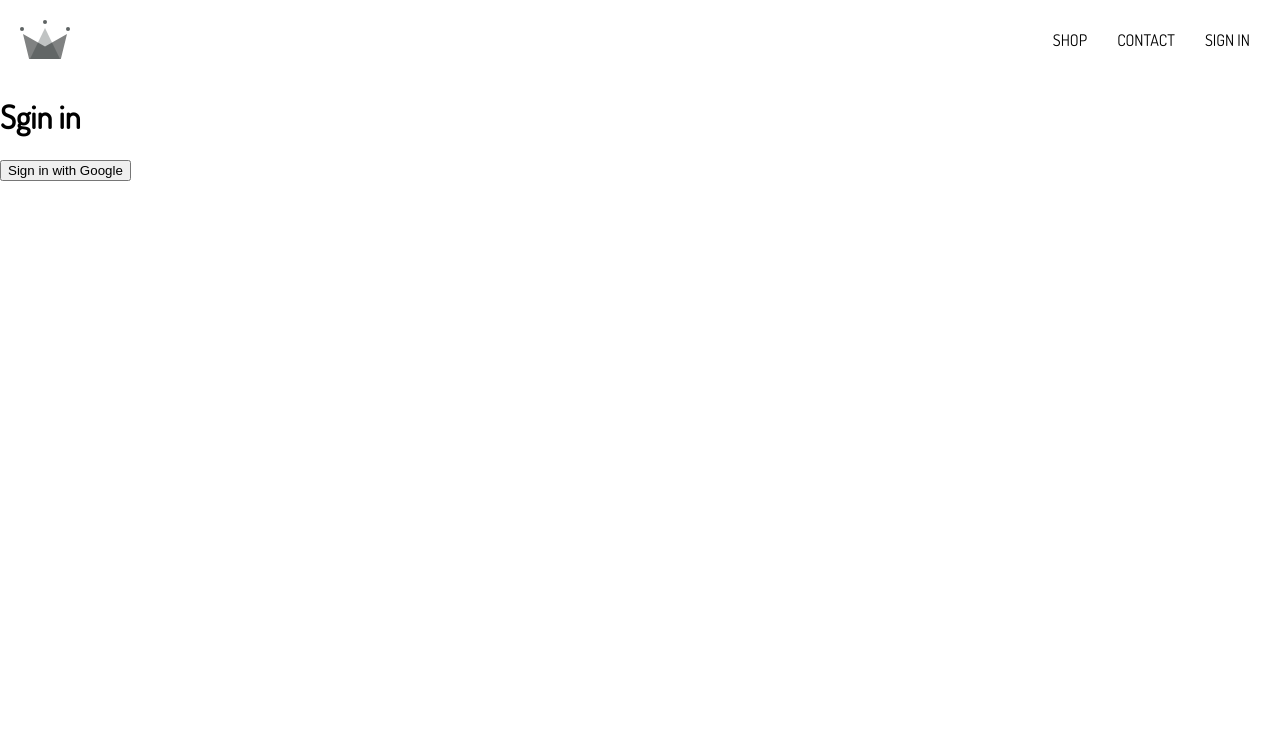
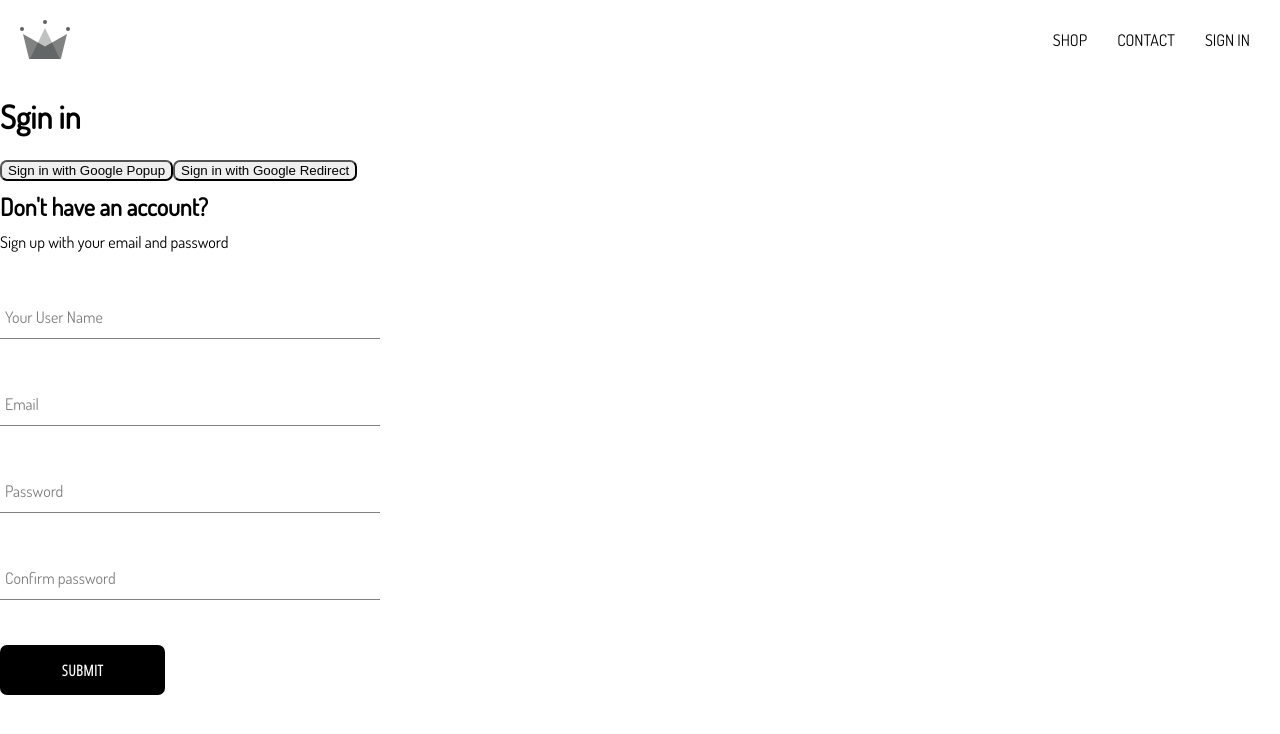
Before and after one commit to guodominic/best-fit, a React (Create React App) app: page /sign-in in a window 1280 px wide. Shown: the top 734 px of the page. Built offline with nearby package versions, Linux system fonts and the light colour scheme.

Commit message:
update sign up and button components

```diff
--- /dev/null
+++ b/src/components/button/button.component.jsx
@@ -0,0 +1,14 @@
+import './button.styles.scss'
+
+const BUTTON_TYPE_CLASSES = {
+    google: 'google-sign-in',
+    inverted: 'inverted'
+}
+
+const Button = ({ children, buttonType, otherProps }) => {
+    return (
+        <button className={`button-container ${BUTTON_TYPE_CLASSES[buttonType]}`} {...otherProps}>{children}</button>
+    )
+}
+
+export default Button
--- /dev/null
+++ b/src/components/button/button.styles.scss
@@ -0,0 +1,46 @@
+.button-container {
+  min-width: 165px;
+  width: auto;
+  height: 50px;
+  letter-spacing: 0.5px;
+  line-height: 50px;
+  padding: 0 35px 0 35px;
+  font-size: 15px;
+  background-color: black;
+  color: white;
+  text-transform: uppercase;
+  font-family: 'Open Sans Condensed';
+  font-weight: bolder;
+  border: none;
+  cursor: pointer;
+  display: flex;
+  justify-content: center;
+
+  &:hover {
+    background-color: white;
+    color: black;
+    border: 1px solid black;
+  }
+
+  &.google-sign-in {
+    background-color: #4285f4;
+    color: white;
+
+    &:hover {
+      background-color: #357ae8;
+      border: none;
+    }
+  }
+
+  &.inverted {
+    background-color: white;
+    color: black;
+    border: 1px solid black;
+
+    &:hover {
+      background-color: black;
+      color: white;
+      border: none;
+    }
+  }
+}
--- /dev/null
+++ b/src/components/form-input/form-input-component.jsx
@@ -0,0 +1,18 @@
+import './form-input-style.scss'
+
+const FormInput = ({ inputOption }) => {
+
+    return (
+        <div className='group'>
+            <input
+                className='form-input'
+                required
+                {...inputOption} />
+            {inputOption.label && (
+                <label className={`${inputOption.value ? 'shrink' : ''} form-input-label`}>{inputOption.label}</label>
+            )}
+        </div>
+    )
+}
+
+export default FormInput
--- /dev/null
+++ b/src/components/form-input/form-input-style.scss
@@ -0,0 +1,54 @@
+$sub-color: grey;
+$main-color: black;
+
+@mixin shrinkLabel {
+  top: -14px;
+  font-size: 12px;
+  color: $main-color;
+}
+
+.group {
+  position: relative;
+  margin: 45px 0;
+
+  .form-input {
+    background: none;
+    background-color: white;
+    color: $sub-color;
+    font-size: 18px;
+    padding: 10px 10px 10px 5px;
+    display: block;
+    width: 100%;
+    border: none;
+    border-radius: 0;
+    border-bottom: 1px solid $sub-color;
+    margin: 25px 0;
+
+    &:focus {
+      outline: none;
+    }
+
+    &:focus ~ .form-input-label {
+      @include shrinkLabel();
+    }
+  }
+
+  input[type='password'] {
+    letter-spacing: 0.3em;
+  }
+
+  .form-input-label {
+    color: $sub-color;
+    font-size: 16px;
+    font-weight: normal;
+    position: absolute;
+    pointer-events: none;
+    left: 5px;
+    top: 10px;
+    transition: 300ms ease all;
+
+    &.shrink {
+      @include shrinkLabel();
+    }
+  }
+}
--- /dev/null
+++ b/src/components/sign-up-form/sign-up-form.jsx
@@ -0,0 +1,102 @@
+import { useState } from 'react'
+import { createAuthUserWithEmailAndPassword, createUserDocFromAuth } from '../../utils/firebase/firebase.utils'
+//import { auth } from '../../utils/firebase/firebase.utils'
+import FormInput from '../form-input/form-input-component'
+import './sign-up-style.scss'
+import Button from '../button/button.component'
+
+const SignUp = () => {
+
+    const defaultFormField = {
+        userName: '',
+        email: '',
+        password: '',
+        confirmPassword: ''
+    }
+
+    const [formField, setFormField] = useState(defaultFormField)
+
+    const resetFormField = () => {
+        setFormField(defaultFormField)
+    }
+
+    const handleChange = (event) => {
+        const { name, value } = event.target;
+        setFormField({ ...formField, [name]: value });  //it's an object inside ({  })
+    }
+
+    const handleSubmit = async (event) => {
+        event.preventDefault();
+        const { userName, email, password, confirmPassword } = formField;
+        //check password match and length
+        if (password !== confirmPassword) {
+            alert('password do not match')
+            return;
+        } else if (password.length < 6) {
+            alert('password must be at least 6 characters')
+            return;
+        }
+        try {
+            console.log(formField)
+            const { user } = await createAuthUserWithEmailAndPassword(email, password)
+            //console.log(response.user)
+            await createUserDocFromAuth(user, { userName })
+            resetFormField();
+        }
+        catch (error) {
+            if (error.code === 'auth/email-already-in-use') {
+                alert('this email already exist')
+            } else {
+                console.log('hmm.. something wrong when creating new account', error)
+            }
+        }
+    }
+    const { userName, email, password, confirmPassWord } = formField;
+
+    const inputOptions = [
+        {
+            label: 'Your User Name',
+            type: 'text',
+            name: 'userName',
+            value: userName,
+            onChange: handleChange
+        },
+        {
+            label: 'Email',
+            type: 'email',
+            name: 'email',
+            value: email,
+            onChange: handleChange
+        },
+        {
+            label: 'Password',
+            type: 'password',
+            name: 'password',
+            value: password,
+            onChange: handleChange
+        },
+        {
+            label: 'Confirm password',
+            type: 'password',
+            name: 'confirmPassword',
+            value: confirmPassWord,
+            onChange: handleChange
+        }
+    ]
+
+
+    return (
+        <div className='sign-up-container'>
+            <h2>Don't have an account?</h2>
+            <span>Sign up with your email and password</span>
+            <form onSubmit={handleSubmit} className='signUpForm'>
+                {inputOptions.map(inputOption => (
+                    <FormInput key={inputOption.label} inputOption={inputOption} />
+                ))}
+                <Button type='submit'>Submit</Button>
+            </form>
+        </div>
+    )
+}
+
+export default SignUp
--- /dev/null
+++ b/src/components/sign-up-form/sign-up-style.scss
@@ -0,0 +1,10 @@
+.sign-up-container{
+    display: flex;
+    flex-direction: column;
+    width: 380px;
+
+}
+
+h2{
+    margin: 10px 0;
+}
--- a/src/index.scss
+++ b/src/index.scss
@@ -22,5 +22,6 @@
 
 *{
   box-sizing: border-box;
+  border-radius: 7px;
   //to ensure the max dimension including border is what we set
 }
--- a/src/routes/sign-in/sign-in-component.jsx
+++ b/src/routes/sign-in/sign-in-component.jsx
@@ -1,19 +1,41 @@
-import { signInWithGooglePopup, createUserDocFromAuth } from '../../utils/firebase/firebase.utils'
+import {
+    //auth,
+    signInWithGooglePopup,
+    createUserDocFromAuth,
+    signInWithGoogleRedirect,
+} from '../../utils/firebase/firebase.utils'
+//below import is for redirect auth
+/* import { useEffect } from 'react';
+import { getRedirectResult } from 'firebase/auth'; */
+import SignUp from '../../components/sign-up-form/sign-up-form';
 
 const SignIn = () => {
+
+    //redirect is more userfriendly for mobile app
+    /*     useEffect(async () => {
+            const response = await getRedirectResult(auth);
+            if (response) {
+                const userDocRef = await createUserDocFromAuth(response.user)
+                console.log(response.user);
+            }
+        }, []) */
 
     const logGoogleUser = async () => {
         const response = await signInWithGooglePopup();
         //console.log(response);
-        const userDocRef = createUserDocFromAuth(response.user)
+        const userDocRef = await createUserDocFromAuth(response.user)
     }
 
     return (
         <div>
             <h1>Sgin in</h1>
             <button onClick={logGoogleUser}>
-                Sign in with Google
+                Sign in with Google Popup
             </button>
+            <button onClick={signInWithGoogleRedirect}>
+                Sign in with Google Redirect
+            </button>
+            <SignUp />
         </div>
     )
 }
--- a/src/utils/firebase/firebase.utils.js
+++ b/src/utils/firebase/firebase.utils.js
@@ -4,6 +4,9 @@
     signInWithRedirect,
     signInWithPopup,
     GoogleAuthProvider,
+    //FacebookAuthProvider
+    createUserWithEmailAndPassword,
+    getAdditionalUserInfo,
 } from 'firebase/auth'
 
 import {
@@ -25,22 +28,22 @@
 
 // Initialize Firebase
 const app = initializeApp(firebaseConfig);
-const provider = new GoogleAuthProvider();
+const googleProvider = new GoogleAuthProvider();
 
-provider.setCustomParameters({
+googleProvider.setCustomParameters({
     prompt: "select_account"
 })
 
 export const auth = getAuth();
-export const signInWithGooglePopup = () => signInWithPopup(auth, provider);
+export const signInWithGooglePopup = () => signInWithPopup(auth, googleProvider);
+export const signInWithGoogleRedirect = () => signInWithRedirect(auth, googleProvider);
 
-export const db = getFirestore();
+export const db = getFirestore(app); //looks like app is optional to be included in  (  )
 
-export const createUserDocFromAuth = async (userAuth) => {
+export const createUserDocFromAuth = async (userAuth, additionalUserInfo) => {
+    if (!userAuth) return;
     const userDocRef = doc(db, 'users', userAuth.uid);
-
     console.log(userDocRef)
-
     const userSnapshot = await getDoc(userDocRef);
     console.log(userSnapshot);
     console.log(userSnapshot.exists());
@@ -48,13 +51,14 @@
 
     //if user data does not exists is true
     if (!userSnapshot.exists()) {
-        const { displayName, email } = userAuth;
+        const { userName, email } = userAuth;
         const createAt = new Date();
         try {
             await setDoc(userDocRef, {
-                displayName,
+                userName,
                 email,
-                createAt
+                createAt,
+                ...additionalUserInfo,
             })
         } catch (error) {
             console.log('err creating the user', error.message)
@@ -62,3 +66,8 @@
     }
     return userDocRef;
 }
+
+export const createAuthUserWithEmailAndPassword = async (email, password) => {
+    if (!email || !password) return;
+    return await createUserWithEmailAndPassword(auth, email, password)
+}
```
